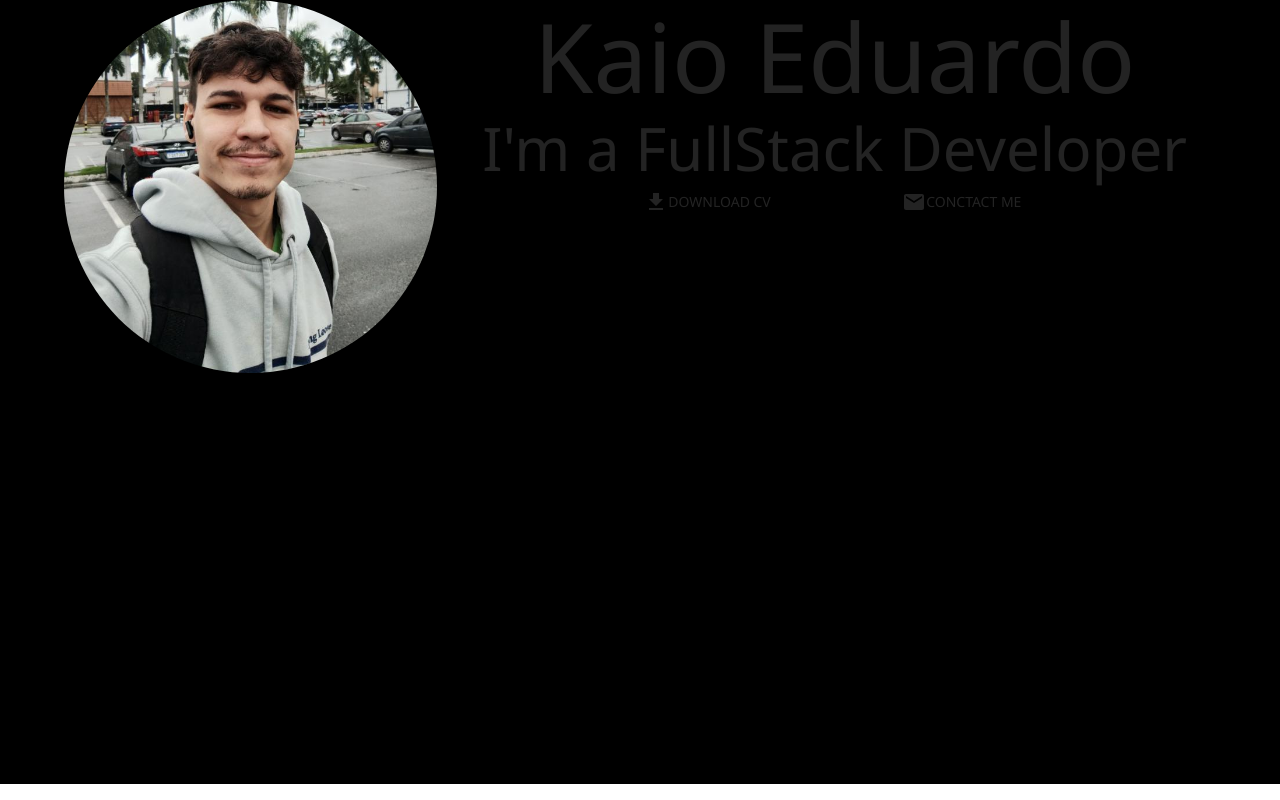
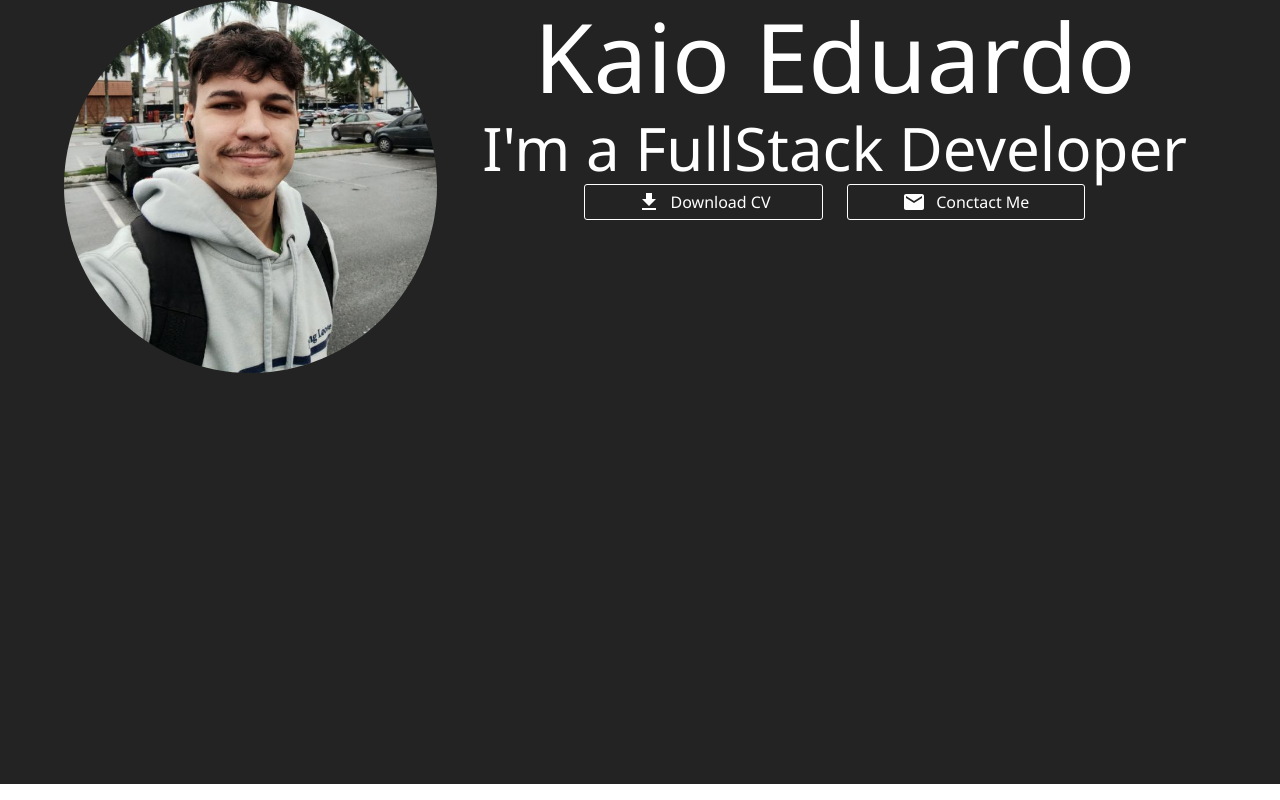
Before and after one commit to Kaioedsago/Portfolio, a React (Vite) app: page / in a window 1280 px wide. Built offline with nearby package versions, Linux system fonts and the light colour scheme.

Commit message:
Feat: Styled Button created

```diff
--- /dev/null
+++ b/src/components/StyledButton/StyledButton.tsx
@@ -0,0 +1,39 @@
+import {styled} from "@mui/material"
+import { ReactNode } from "react"
+
+interface StyledButtonProps {
+    children: ReactNode
+}
+
+const StyledButton: React.FC<StyledButtonProps> = ({ children }) => {
+
+    const StyledButton = styled("button")(({ theme }) => ({
+        backgroundColor: "transparent",
+        border: `1px solid ${theme.palette.primary.contrastText}`,
+        borderRadius: "3px",
+        padding: "5px 15px",
+        width: "100%",
+        color: theme.palette.primary.contrastText,
+        display:'inline-flex',
+        alignItems:'center',
+        justifyContent: 'center',
+        gap: '10px',
+        '&:hover': {
+            backgroundColor: theme.palette.secondary.light
+        }
+
+    }));
+
+
+
+
+  return(
+            <>
+            <StyledButton>{children}</StyledButton>
+        </>
+  )
+
+}
+
+
+export default StyledButton
--- a/src/pages/Home/sections/Hero/Hero.tsx
+++ b/src/pages/Home/sections/Hero/Hero.tsx
@@ -1,11 +1,12 @@
-import { Grid, styled, Container, Typography, Button } from "@mui/material";
+import { Grid, styled, Container, Typography, Button,  } from "@mui/material";
 import Avatar from "../../../../assets/images/avatar.png";
 import DownloadIcon from "@mui/icons-material/Download";
 import EmailIcon from "@mui/icons-material/Email";
+import StyledButton from "../../../../components/StyledButton/StyledButton";
 
 const Hero = () => {
-  const StyledHero = styled("div")(() => ({
-    backgroundColor: "Black",
+  const StyledHero = styled("div")(({theme}) => ({
+    backgroundColor: theme.palette.primary.main,
     color: "White",
     height: "100vh",
   }));
@@ -24,27 +25,27 @@ const Hero = () => {
               <StyledImg src={Avatar} />
             </Grid>
             <Grid item xs={12} md={8}>
-              <Typography color="primary" variant="h1" textAlign="center">
+              <Typography color="primary.contrasText" variant="h1" textAlign="center">
                 {" "}
                 Kaio Eduardo
               </Typography>
-              <Typography color="primary" variant="h2" textAlign="center">
+              <Typography color="primary.contrasText" variant="h2" textAlign="center">
                 {" "}
                 I'm a FullStack Developer
               </Typography>
 
-              <Grid container display="flex" justifyContent="center">
+              <Grid container display="flex" justifyContent="center" spacing={3}>
                 <Grid item xs={12} md={4} display="flex" justifyContent="center">
-                  <Button>
-                    <DownloadIcon />
-                    Download CV
-                  </Button>
+                  <StyledButton>
+                  <DownloadIcon />
+                  <Typography>Download CV</Typography>
+                  </StyledButton>
                 </Grid>
                 <Grid item xs={12} md={4} display="flex" justifyContent="center">
-                  <Button>
+                  <StyledButton>
                     <EmailIcon />
-                    Conctact Me
-                  </Button>
+                    <Typography>Conctact Me</Typography>
+                  </StyledButton>
                 </Grid>
               </Grid>
             </Grid>
--- a/src/theme.ts
+++ b/src/theme.ts
@@ -1,3 +1,4 @@
+
 import { createTheme, responsiveFontSizes } from "@mui/material";
 
 let theme = createTheme({
```
